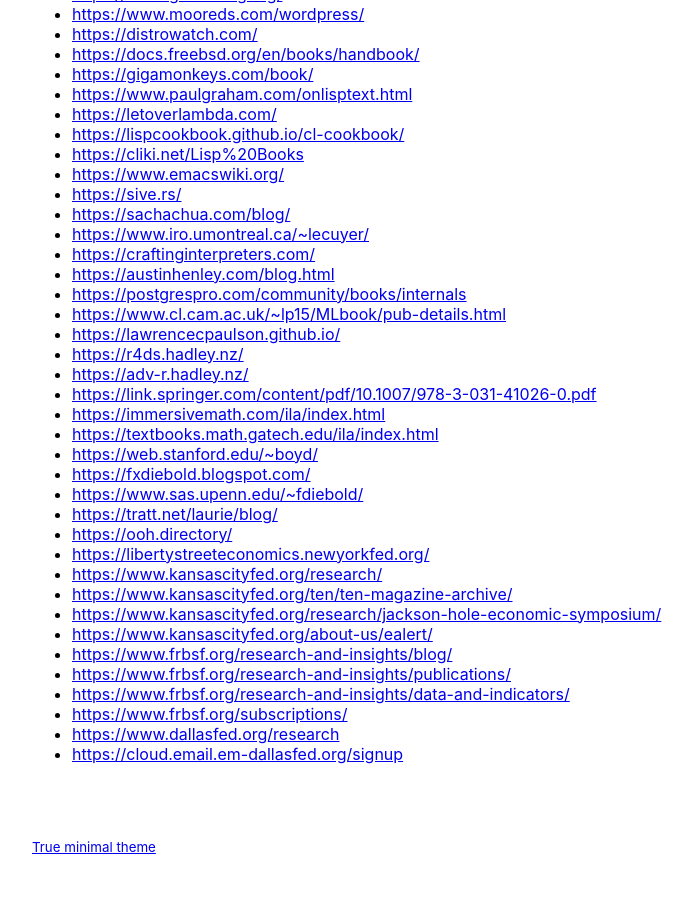
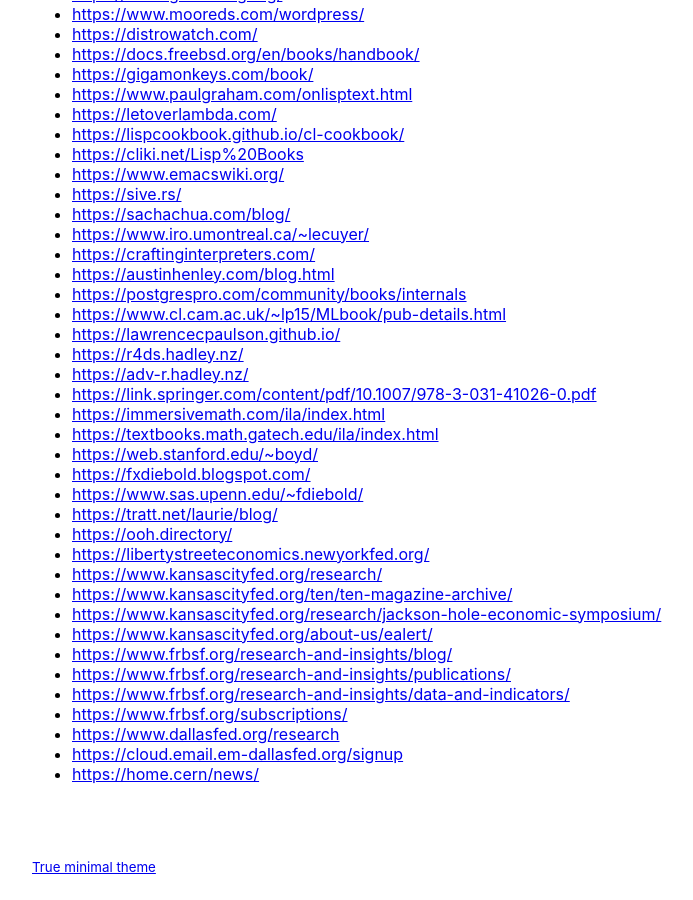
Before and after one commit to bachmeil/the-blog, a Jekyll site: the page built from _posts/2026-06-20-finding-content.md, in a window 1280 px wide and 900 px high, scrolled down 1706 px. Shown: the whole window, without its empty margins (218-911 px from the left). Built offline with Jekyll 4.4.1, drawn with Linux system fonts in a browser that asks for light colours.

Commit message:
More links

```diff
--- a/_posts/2026-06-20-finding-content.md
+++ b/_posts/2026-06-20-finding-content.md
@@ -111,3 +111,4 @@
 - <https://www.frbsf.org/subscriptions/>
 - <https://www.dallasfed.org/research>
 - <https://cloud.email.em-dallasfed.org/signup>
+- <https://home.cern/news/>
```
